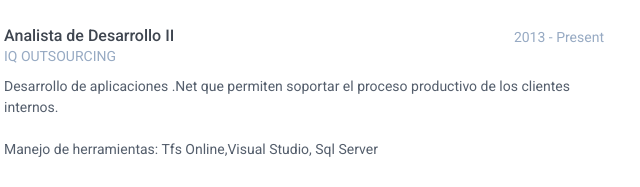
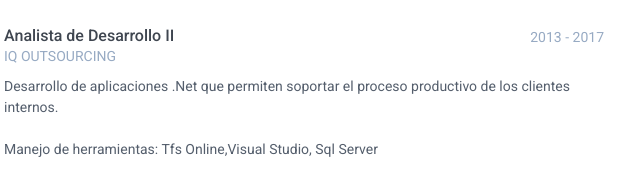
Before and after one commit to xriley/Orbit-Theme, a plain HTML site: page index.html in a window 1280 px wide. Shown: the part 513-700 px from the top of the page, 216-856 px from the left. Drawn offline with Linux system fonts and the light colour scheme.

Commit message:
Update index.html

```diff
--- a/index.html
+++ b/index.html
@@ -119,7 +119,7 @@
                     <div class="meta">
                         <div class="upper-row">
                             <h3 class="job-title">Analista de Desarrollo II</h3>
-                            <div class="time">2013 - Present</div>
+                            <div class="time">2013 - 2017</div>
                         </div><!--//upper-row-->
                         <div class="company">IQ OUTSOURCING</div>
                     </div><!--//meta-->
```
